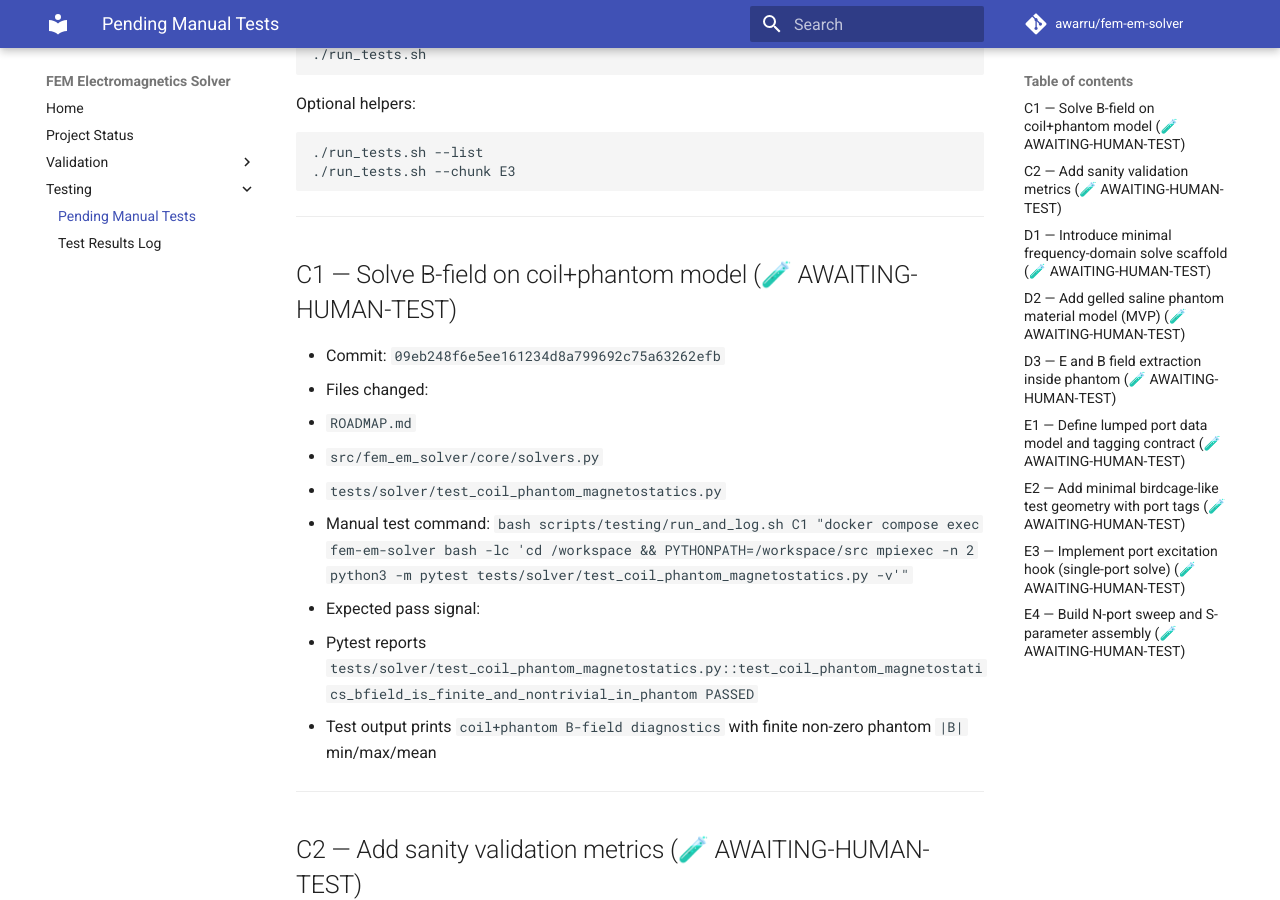
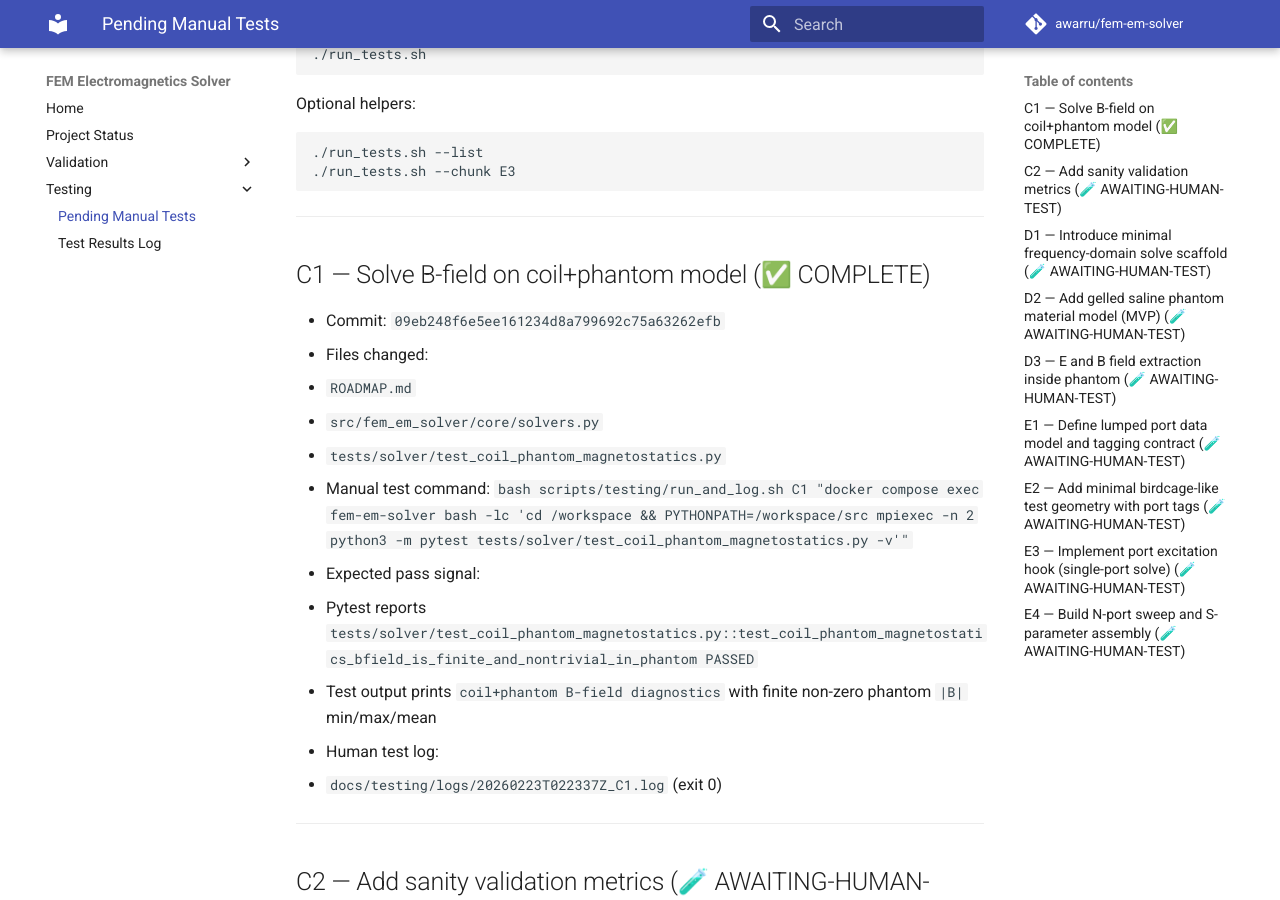
Before and after one commit to awarru/fem-em-solver, an MkDocs documentation site: the page built from docs/testing/pending-tests.md, in a window 1280 px wide and 900 px high, scrolled down 537 px. Built offline with MkDocs 1.6.1 and Material for MkDocs 9.7.7, drawn with Linux system fonts in a browser that asks for light colours; comment, search, counter and statistics services are not loaded.

Commit message:
docs: mark C1 complete from human test log

```diff
--- a/docs/testing/pending-tests.md
+++ b/docs/testing/pending-tests.md
@@ -33,7 +33,7 @@ Optional helpers:
 
 ---
 
-## C1 — Solve B-field on coil+phantom model (🧪 AWAITING-HUMAN-TEST)
+## C1 — Solve B-field on coil+phantom model (✅ COMPLETE)
 
 - Commit: `09eb248f6e5ee161234d8a799692c75a63262efb`
 - Files changed:
@@ -47,6 +47,8 @@ Optional helpers:
 - Expected pass signal:
   - Pytest reports `tests/solver/test_coil_phantom_magnetostatics.py::test_coil_phantom_magnetostatics_bfield_is_finite_and_nontrivial_in_phantom PASSED`
   - Test output prints `coil+phantom B-field diagnostics` with finite non-zero phantom `|B|` min/max/mean
+- Human test log:
+  - `docs/testing/logs/20260223T022337Z_C1.log` (exit 0)
 
 ---
 
```
Also changed, not shown: ROADMAP.md (+1 -1 lines).
